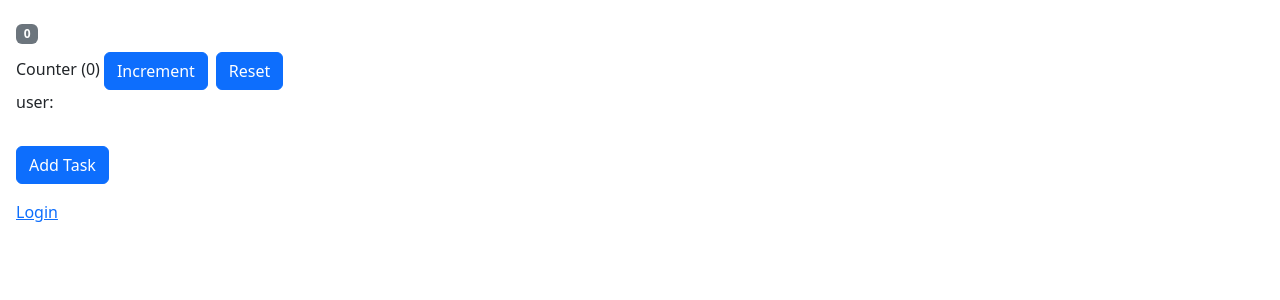
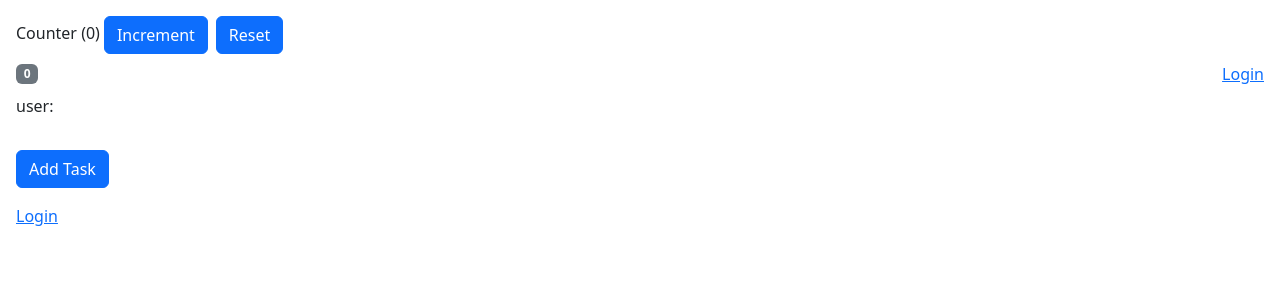
Before and after one commit to Scientific-Research/react-course-part2-starter, a React (Vite) app: page / in a window 1280 px wide. Shown: the top 300 px of the page. Built offline with nearby package versions, Linux system fonts and the light colour scheme.

Commit message:
Preventing unnecessary Renders: updating only Counter in NavBar.tsx instead of updating both of Counter and Reset

```diff
--- a/src/App.tsx
+++ b/src/App.tsx
@@ -14,8 +14,8 @@ function App() {
 		// <TasksContext.Provider value={{ tasks, dispatch: taskDispatch }}>
 		//<AuthContext.Provider value={{ user, dispatch: authDispatch }}>
 		<TaskProvider>
+			<Counter />
 			<NavBar />
-			<Counter />
 			<HomePage />
 			<LoginStatus />
 		</TaskProvider>
--- a/src/state-management/NavBar.tsx
+++ b/src/state-management/NavBar.tsx
@@ -4,15 +4,19 @@ import TasksContext from './tasks/tasksContexts';
 import useCounterStore from './counter/store';
 
 const NavBar = () => {
-	const { tasks, dispatch } = useContext(TasksContext);
-	const { counter } = useCounterStore();
+	// const { tasks, dispatch } = useContext(TasksContext);
+	// const { counter } = useCounterStore();
+	const counter = useCounterStore((s) => s.counter);
+
+	console.log('Render NavBar...');
+
 	return (
 		<nav className="navbar d-flex justify-content-between">
 			<span className="badge text-bg-secondary">
 				{/* {tasks.length} */}
 				{counter}
 			</span>
-			{/* <LoginStatus /> */}
+			<LoginStatus />
 		</nav>
 	);
 };
--- a/src/state-management/counter/store.ts
+++ b/src/state-management/counter/store.ts
@@ -2,14 +2,17 @@ import { create } from 'zustand';
 
 interface CounterStore {
 	counter: number;
+	max: number;
 	increment: () => void;
 	reset: () => void;
 }
 
 const useCounterStore = create<CounterStore>((set) => ({
 	counter: 0,
+	max: 5,
 	increment: () => set((store) => ({ counter: store.counter + 1 })),
-	reset: () => set(() => ({ counter: 0 })),
+	// reset: () => set(() => ({ counter: 0 })),
+	reset: () => set(() => ({ max: 10 })),
 }));
 
 export default useCounterStore;
```
